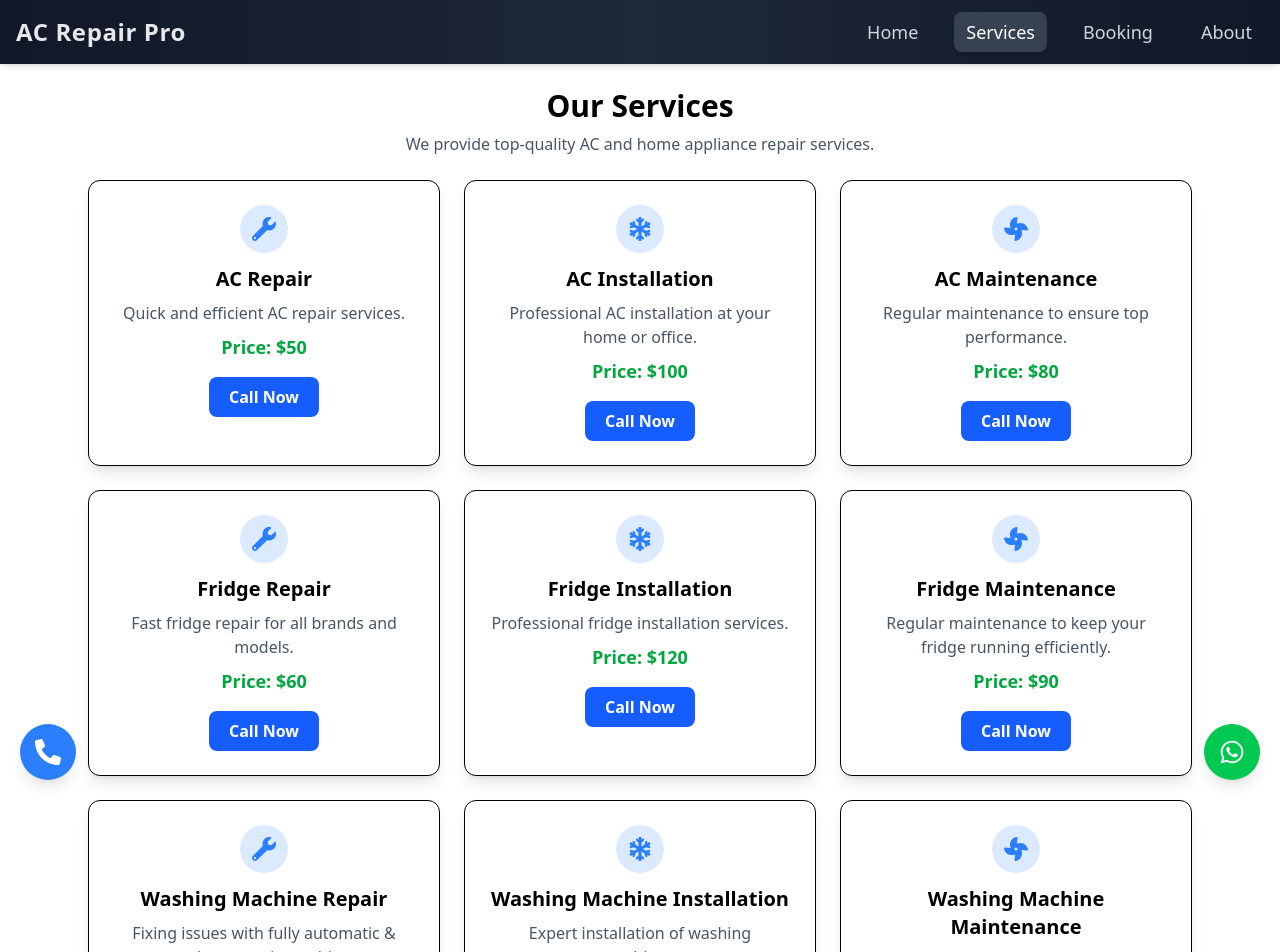
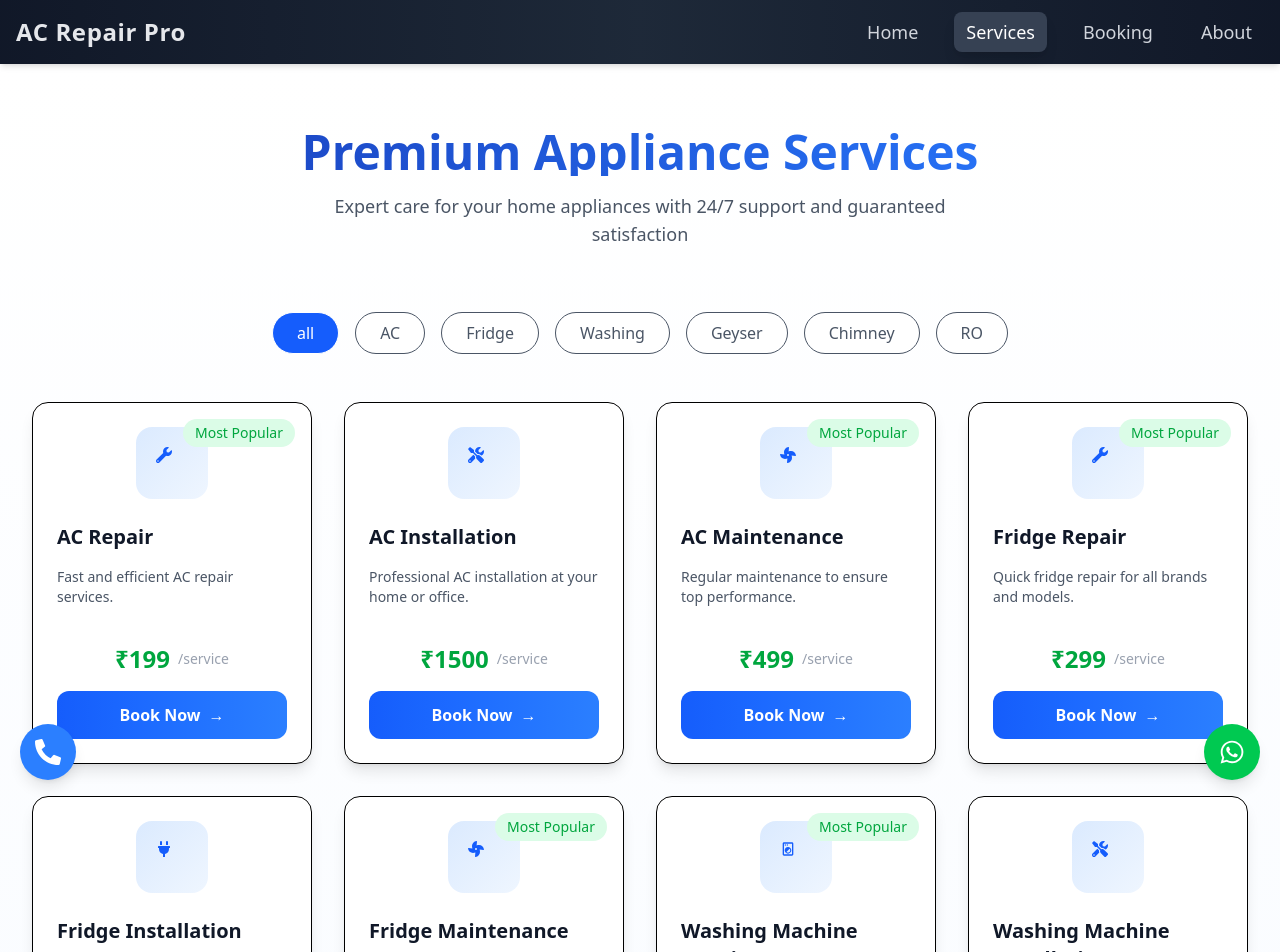
Before and after one commit to MR-SHIV-SHARMA/shiv_shakti_in_nextjs, a Next.js app: page /services in a window 1280 px wide. Shown: the top 952 px of the page. Built offline with nearby package versions, Linux system fonts and the light colour scheme.

Commit message:
Enhance ServiceCard component with new icons, updated pricing, and improved animations; add category filtering and a CTA section for emergency services

```diff
--- a/src/components/ServiceCard.jsx
+++ b/src/components/ServiceCard.jsx
@@ -1,62 +1,73 @@
 "use client";
-import { FaSnowflake, FaWrench, FaFan } from "react-icons/fa";
+import {
+  FaSnowflake,
+  FaWrench,
+  FaFan,
+  FaTools,
+  FaPlug,
+  FaTint,
+} from "react-icons/fa";
 import { GiChimney, GiWaterDrop } from "react-icons/gi";
-import { MdOutlineAcUnit } from "react-icons/md";
-// Dummy Service Data
+import { MdOutlineAcUnit, MdOutlineLocalLaundryService } from "react-icons/md";
+import { useState, useEffect } from "react";
+import { motion } from "framer-motion";
+import Image from "next/image";
+
+// Updated Service Data
 const services = [
   {
     title: "AC Repair",
-    description: "Quick and efficient AC repair services.",
-    price: 50,
+    description: "Fast and efficient AC repair services.",
+    price: 199,
     icon: <FaWrench />,
   },
   {
     title: "AC Installation",
     description: "Professional AC installation at your home or office.",
-    price: 100,
-    icon: <FaSnowflake />,
+    price: 1500,
+    icon: <FaTools />,
   },
   {
     title: "AC Maintenance",
     description: "Regular maintenance to ensure top performance.",
-    price: 80,
+    price: 499,
     icon: <FaFan />,
   },
   {
     title: "Fridge Repair",
-    description: "Fast fridge repair for all brands and models.",
-    price: 60,
+    description: "Quick fridge repair for all brands and models.",
+    price: 299,
     icon: <FaWrench />,
   },
   {
     title: "Fridge Installation",
     description: "Professional fridge installation services.",
-    price: 120,
-    icon: <FaSnowflake />,
+    price: 1200,
+    icon: <FaPlug />,
   },
   {
     title: "Fridge Maintenance",
     description: "Regular maintenance to keep your fridge running efficiently.",
-    price: 90,
+    price: 499,
     icon: <FaFan />,
   },
   {
     title: "Washing Machine Repair",
     description:
       "Fixing issues with fully automatic & semi-automatic machines.",
-    price: 70,
-    icon: <FaWrench />,
+    price: 399,
+    icon: <MdOutlineLocalLaundryService />,
   },
   {
     title: "Washing Machine Installation",
     description: "Expert installation of washing machines.",
-    price: 150,
-    icon: <FaSnowflake />,
+    price: 1500,
+    icon: <FaTools />,
   },
   {
     title: "Washing Machine Maintenance",
     description: "Routine servicing to enhance washing machine performance.",
-    price: 100,
+    price: 499,
     icon: <FaFan />,
   },
   {
@@ -69,13 +80,13 @@ const services = [
     title: "Geyser Installation",
     description: "Safe and professional geyser installation services.",
     price: 399,
-    icon: <FaSnowflake />,
+    icon: <FaPlug />,
   },
   {
     title: "Geyser Maintenance",
     description: "Regular servicing to extend geyser lifespan.",
     price: 499,
-    icon: <FaFan />,
+    icon: <FaTint />,
   },
   {
     title: "Chimney Repair",
@@ -133,50 +144,171 @@ const services = [
   },
 ];
 
-// Service Card Component
 function ServiceCard({ title, description, price, icon }) {
+  const [isHovered, setIsHovered] = useState(false);
+
   return (
-    <div className="border p-6 rounded-xl shadow-lg bg-white text-center hover:shadow-xl transition">
-      {/* Service Icon */}
-      <div className="flex justify-center">
-        <div className="bg-blue-100 p-3 rounded-full text-blue-500 text-2xl">
-          {icon}
+    <motion.div
+      className="relative group border p-6 rounded-2xl bg-white hover:border-blue-100 transition-all duration-300 shadow-lg hover:shadow-xl"
+      whileHover={{ y: -5 }}
+      onHoverStart={() => setIsHovered(true)}
+      onHoverEnd={() => setIsHovered(false)}
+    >
+      {/* Popular Badge */}
+      {price < 500 && (
+        <div className="absolute top-4 right-4 bg-green-100 text-green-600 px-3 py-1 rounded-full text-sm font-medium">
+          Most Popular
         </div>
+      )}
+
+      {/* Animated Icon */}
+      <motion.div
+        className="flex justify-center mb-6"
+        animate={{ rotate: isHovered ? 15 : 0 }}
+      >
+        <div className="bg-gradient-to-br from-blue-100 to-blue-50 p-5 rounded-2xl">
+          <div className="w-8 h-8 text-blue-600 transition-colors">{icon}</div>
+        </div>
+      </motion.div>
+
+      {/* Content */}
+      <div className="space-y-4">
+        <h2 className="text-xl font-bold text-gray-900 group-hover:text-blue-600 transition-colors">
+          {title}
+        </h2>
+        <p className="text-gray-600 min-h-[60px] text-sm">{description}</p>
+
+        {/* Price Display */}
+        <div className="flex items-center justify-center space-x-2">
+          <span className="text-green-600 font-bold text-2xl">₹{price}</span>
+          <span className="text-gray-400 text-sm">/service</span>
+        </div>
+
+        {/* Animated Button */}
+        <motion.button
+          className="w-full py-3 bg-gradient-to-r from-blue-600 to-blue-500 text-white font-semibold rounded-xl hover:shadow-lg flex items-center justify-center gap-2"
+          whileHover={{ scale: 1.05 }}
+          whileTap={{ scale: 0.95 }}
+        >
+          <span>Book Now</span>
+          <motion.span animate={{ x: isHovered ? 5 : 0 }}>→</motion.span>
+        </motion.button>
       </div>
-
-      {/* Service Title & Description */}
-      <h2 className="text-xl font-semibold mt-3">{title}</h2>
-      <p className="text-gray-600 mt-2">{description}</p>
-
-      {/* Price */}
-      <p className="text-green-600 font-bold text-lg mt-2">Price: ${price}</p>
-
-      {/* Book Now Button */}
-      <a href="tel:+916375477987">
-        <button className="mt-4 bg-blue-600 text-white px-5 py-2 rounded-lg font-semibold hover:bg-blue-700 active:bg-green-500 transition">
-          Call Now
-        </button>
-      </a>
-    </div>
+    </motion.div>
   );
 }
 
-// Services Section
 export default function Services() {
+  const [visibleServices, setVisibleServices] = useState(services);
+  const [selectedCategory, setSelectedCategory] = useState("all");
+
+  // Category filter logic
+  useEffect(() => {
+    if (selectedCategory === "all") {
+      setVisibleServices(services);
+    } else {
+      setVisibleServices(
+        services.filter((service) =>
+          service.title.toLowerCase().includes(selectedCategory)
+        )
+      );
+    }
+  }, [selectedCategory]);
+
   return (
-    <div className="p-6 max-w-6xl mx-auto">
-      {/* Header */}
-      <h1 className="text-3xl font-bold text-center">Our Services</h1>
-      <p className="text-center text-gray-600 mt-2">
-        We provide top-quality AC and home appliance repair services.
-      </p>
+    <section className="py-16 px-4 sm:px-6 lg:px-8 bg-gradient-to-b from-white to-blue-50">
+      <div className="max-w-7xl mx-auto">
+        {/* Hero Header */}
+        <motion.div
+          className="text-center mb-16"
+          initial={{ opacity: 0, y: 20 }}
+          animate={{ opacity: 1, y: 0 }}
+          transition={{ duration: 0.5 }}
+        >
+          <h1 className="text-4xl md:text-5xl font-bold bg-gradient-to-r from-blue-800 to-blue-500 bg-clip-text text-transparent mb-4">
+            Premium Appliance Services
+          </h1>
+          <p className="text-gray-600 text-lg max-w-2xl mx-auto">
+            Expert care for your home appliances with 24/7 support and
+            guaranteed satisfaction
+          </p>
+        </motion.div>
 
-      {/* Service Cards Grid */}
-      <div className="grid grid-cols-1 sm:grid-cols-2 md:grid-cols-3 gap-6 mt-6">
-        {services.map((service, index) => (
-          <ServiceCard key={index} {...service} />
-        ))}
+        {/* Category Filters */}
+        <div className="flex flex-wrap gap-4 justify-center mb-12">
+          {["all", "AC", "Fridge", "Washing", "Geyser", "Chimney", "RO"].map(
+            (category) => (
+              <button
+                key={category}
+                onClick={() =>
+                  setSelectedCategory(
+                    category === "all" ? "all" : category.toLowerCase()
+                  )
+                }
+                className={`px-6 py-2 rounded-full ${
+                  selectedCategory ===
+                  (category === "all" ? "all" : category.toLowerCase())
+                    ? "bg-blue-600 text-white"
+                    : "bg-white text-gray-600 hover:bg-blue-50"
+                } transition-colors border`}
+              >
+                {category}
+              </button>
+            )
+          )}
+        </div>
+
+        {/* Service Grid */}
+        <motion.div
+          className="grid grid-cols-1 sm:grid-cols-2 lg:grid-cols-3 xl:grid-cols-4 gap-8"
+          initial="hidden"
+          animate="visible"
+          variants={{
+            hidden: { opacity: 0 },
+            visible: {
+              opacity: 1,
+              transition: {
+                staggerChildren: 0.1,
+              },
+            },
+          }}
+        >
+          {visibleServices.map((service, index) => (
+            <motion.div
+              key={index}
+              variants={{
+                hidden: { opacity: 0, y: 20 },
+                visible: { opacity: 1, y: 0 },
+              }}
+            >
+              <ServiceCard {...service} />
+            </motion.div>
+          ))}
+        </motion.div>
+
+        {/* CTA Section */}
+        <div className="mt-16 bg-blue-600 rounded-2xl p-8 text-center text-white relative overflow-hidden">
+          <div className="absolute inset-0 opacity-10">
+            <Image
+              src="/pexels-deepakchadha-12562603.jpg"
+              alt="background pattern"
+              layout="fill"
+              objectFit="cover"
+              className="mix-blend-lighten"
+            />
+          </div>
+          <h2 className="text-3xl font-bold mb-4">24/7 Emergency Service</h2>
+          <p className="mb-6">
+            Need immediate assistance? Call our emergency hotline:
+          </p>
+          <a
+            href="tel:+916375477987"
+            className="inline-block bg-white text-blue-600 px-8 py-3 rounded-lg font-bold hover:bg-blue-50 transition-colors"
+          >
+            +91 63754 77987
+          </a>
+        </div>
       </div>
-    </div>
+    </section>
   );
 }
```
